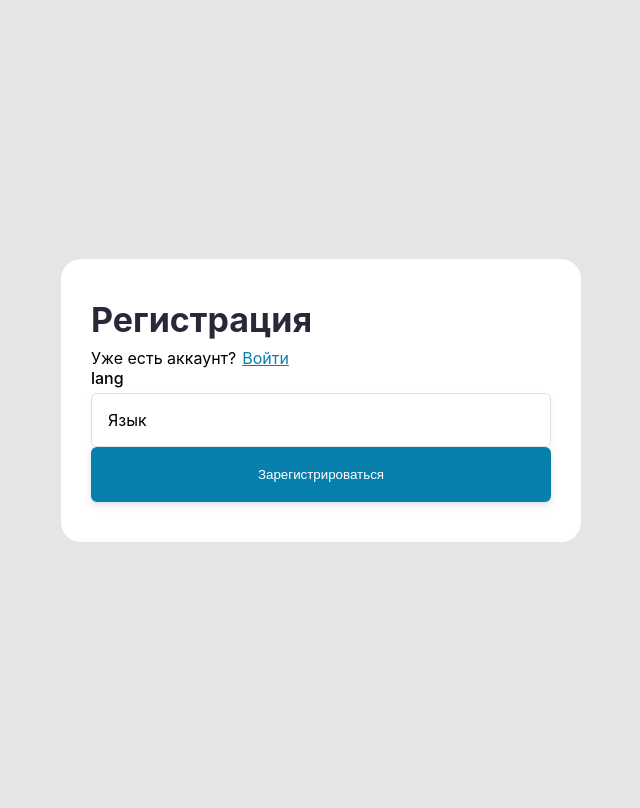
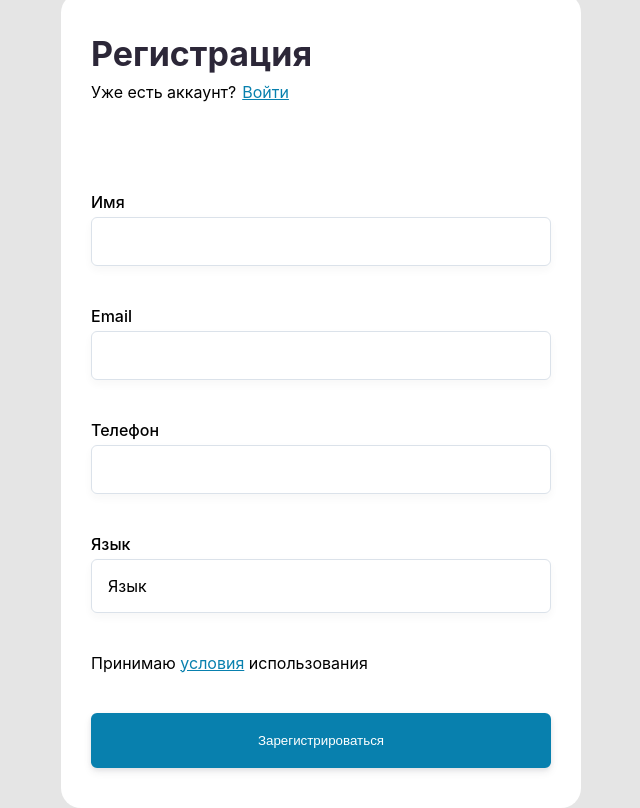
Before and after one commit to ZackFox/test-form, a React (Create React App) app: page / in a window 1280 px wide. Shown: the whole page, without its empty margins (319-959 px from the left). Built offline with nearby package versions, Linux system fonts and the light colour scheme.

Commit message:
add input

```diff
--- /dev/null
+++ b/src/components/Input/Input.css
@@ -0,0 +1,30 @@
+.input label {
+  display: block;
+  margin-bottom: 5px;
+  font-weight: 500;
+}
+
+.input input {
+  display: block;
+  width: 100%;
+  padding: 16px;
+  background: #ffffff;
+  border: 1px solid #dbe2ea;
+  box-sizing: border-box;
+  box-shadow: 0px 4px 8px rgba(44, 39, 56, 0.04);
+  border-radius: 6px;
+  outline: none;
+}
+
+.input input:focus {
+  border: 2px solid #0880ae;
+}
+
+.input_message {
+  display: none;
+  color: #ff7171;
+}
+
+.input_message--error {
+  display: block;
+}
--- /dev/null
+++ b/src/components/Input/Input.js
@@ -0,0 +1,26 @@
+import React from "react";
+
+import "./Input.css";
+
+function Input({
+  type = "text",
+  label,
+  name,
+  value,
+  changeHandler,
+  isError = false,
+  errorText,
+  className,
+}) {
+  return (
+    <div className={`input ${className}`}>
+      <label>{label}</label>
+      <input type={type} name={name} value={value} onChange={changeHandler} />
+      <p className={`input_message ${isError ? "input_message--error" : ""}`}>
+        {errorText}
+      </p>
+    </div>
+  );
+}
+
+export default Input;
--- a/src/components/authForm/AuthForm.js
+++ b/src/components/authForm/AuthForm.js
@@ -1,7 +1,9 @@
 import React from "react";
 
+import Input from "../Input/Input";
 import Select from "../Select/Select";
 import Button from "../Button/Button";
+
 import "./AuthForm.css";
 
 const items = ["Русский", "Английский", "Китайский", "Испанский"];
@@ -16,7 +18,27 @@ function AuthForm() {
           <a href="/">Войти</a>
         </div>
 
-        <Select items={items} defaultValue="Язык" label="lang" />
+        <div className="form-group">
+          <Input label="Имя" />
+        </div>
+
+        <div className="form-group">
+          <Input type="email" label="Email" />
+        </div>
+
+        <div className="form-group">
+          <Input label="Телефон" />
+        </div>
+
+        <div className="form-group">
+          <Select items={items} defaultValue="Язык" label="Язык" name="lang" />
+        </div>
+
+        <div className="form-group">
+          <p>
+            Принимаю <a href="/">условия</a> использования
+          </p>
+        </div>
 
         <Button type="submit" className="button--max" disabled={false}>
           Зарегистрироваться
--- a/src/index.css
+++ b/src/index.css
@@ -29,3 +29,11 @@ a {
   justify-content: center;
   align-items: center;
 }
+
+.form-header {
+  margin-bottom: 90px;
+}
+
+.form-group {
+  margin-bottom: 40px;
+}
```
